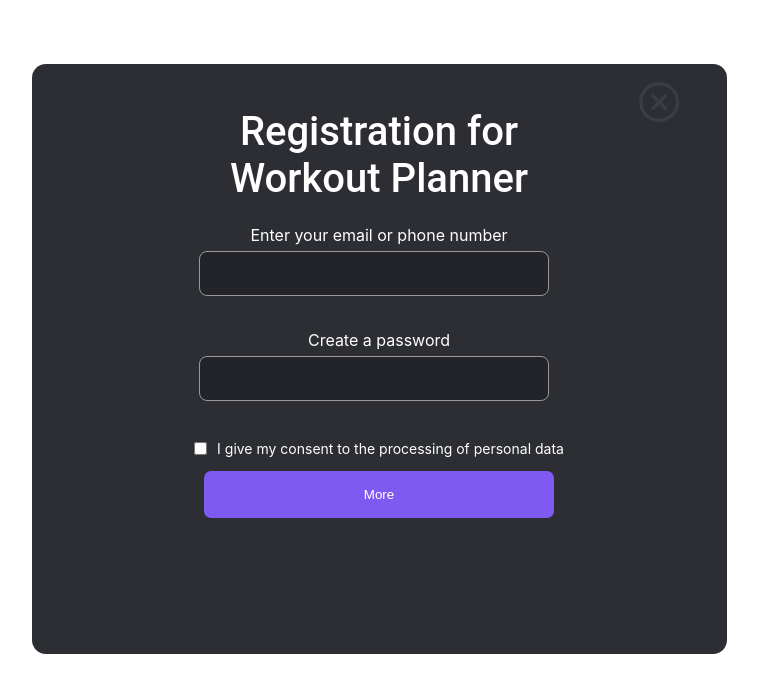
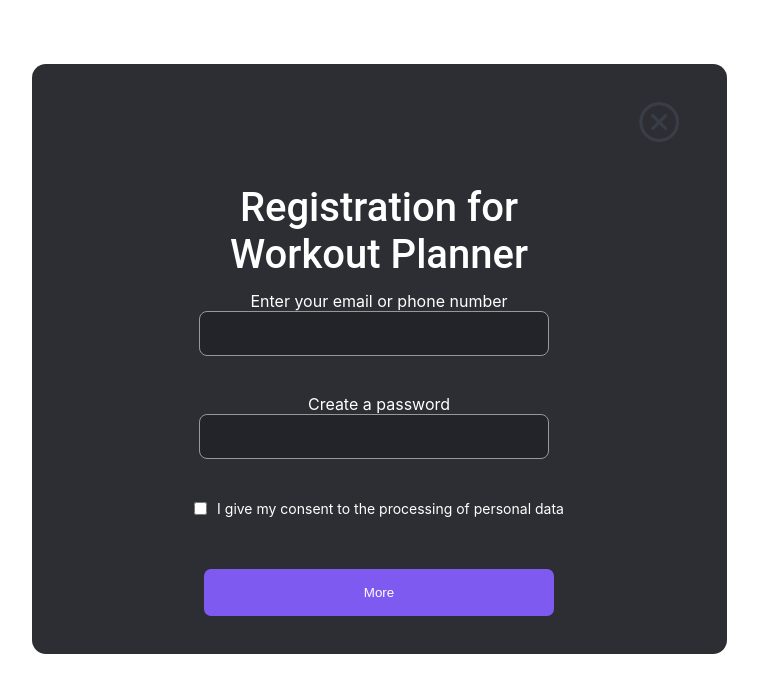
Before and after one commit to SolidPracticum/WorkoutPlannerApp, a React (Create React App) app: page /register in a window 1280 px wide. Shown: the top 692 px of the page, without its empty margins (261-1019 px from the left). Built offline with nearby package versions, Linux system fonts and the light colour scheme.

Commit message:
fix/worked on Slice.js

```diff
--- a/src/components/FourthModal.js
+++ b/src/components/FourthModal.js
@@ -4,7 +4,7 @@ import { toggle } from "../redux/Slice";
 import { useDispatch, useSelector } from "react-redux";
 import "/FourthModal.scss";
 import { useTranslation } from "react-i18next";
-// import i18n from '../18n'
+import i18n from "../18n";
 
 function FourthModal() {
 	const { t, i18n } = useTranslation()
--- a/src/components/RegisterPage/RegisterPage.jsx
+++ b/src/components/RegisterPage/RegisterPage.jsx
@@ -34,16 +34,17 @@ export default function RegisterPage() {
           <h1>{t("register_page.title")}</h1>
           <label className={scss.label}>
             {t("register_page.email_phone")}
-            <input type="text" value={email} onChange={(e) => setEmail(e.target.value)} required />
+            <input type="text" onChange={(e) => setEmail(e.target.value)} required />
           </label>
           <label className={scss.label}>
             {t("register_page.password")}
-            <input
+            {/* <input
               type="password"
               value={password}
               onChange={(e) => setPassword(e.target.value)}
               required
-            />
+            /> */}
+            <input type="password" onChange={(e) => setPassword(e.target.value)} required />
           </label>
           <label className={scss.checkbox}>
             <input type="checkbox" /> {t("register_page.consent")}
--- a/src/components/RegisterPage/RegisterPage.module.scss
+++ b/src/components/RegisterPage/RegisterPage.module.scss
@@ -16,11 +16,11 @@
       display: flex;
       flex-direction: column;
       align-items: center;
+      justify-content: space-evenly;
       .close_img{
         width: 40px;
         position: relative;
         right: -280px;
-        top: 40%;
       }
       h1{
         width: 300px;
@@ -29,14 +29,12 @@
         font-family: 'Roboto';
         font-style: normal;
         line-height: 47px;
-        text-align: center;
-        margin-bottom: 5%;
+        padding: 0 0 10% 0;
       }
       .label{
         display: flex;
         flex-direction: column;
         align-items: center;
-        margin-top: 5%;
         input{
           box-sizing: border-box;
           width: 350px;
@@ -46,7 +44,6 @@
           border: 1px solid #989898;
           outline: none;
           color: white;
-          margin-top: 6px;
           padding: 0 0 0 8%;
         }
       }
@@ -56,8 +53,6 @@
         justify-content: center;
         padding: 4px 0 4px 0;
         font-size: 14px;
-        margin-top: 5%;
-
       }
       button{
         border: none;
--- a/src/redux/Slice.js
+++ b/src/redux/Slice.js
@@ -5,7 +5,8 @@ const Slice = createSlice({
   initialState: {
     data: [],
     authData: [],
-    gender: []
+    gender: [],
+    registerData: []
   },
   reducers: {
     authData(state, action) {
```
